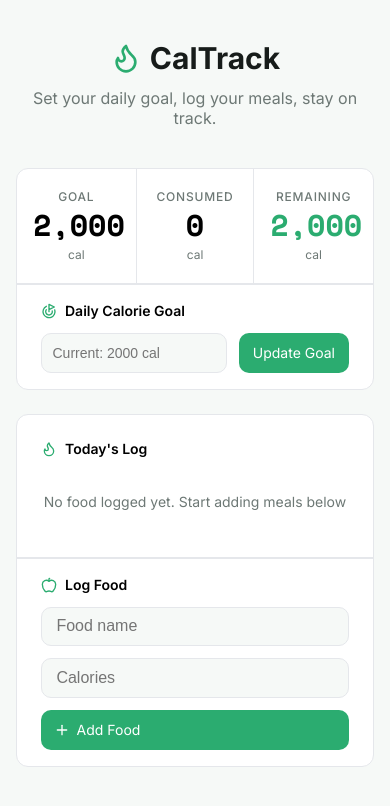
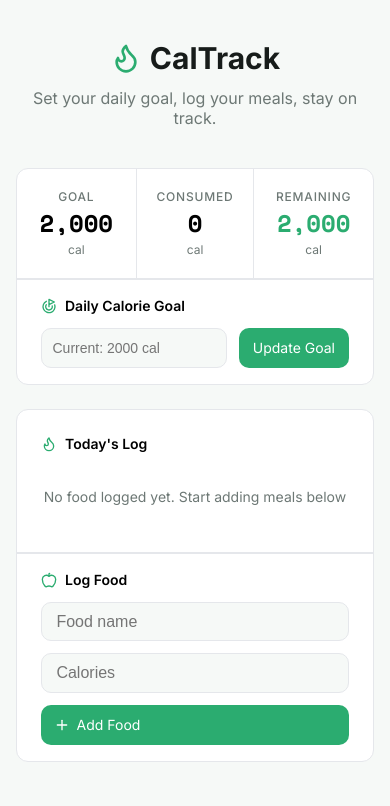
Before and after one commit to dbrah-design/calorie-tracker, a React (Vite) app: page / in a window 390 px wide. Shown: the top 806 px of the page. Built offline with nearby package versions, Linux system fonts and the light colour scheme.

Commit message:
Changed font size of cal number style to be smaller on mobile

```diff
--- a/src/App.css
+++ b/src/App.css
@@ -90,8 +90,8 @@
 }
 
 .cal-number-style {
-  font-size: 1.875rem;
-  line-height: 2.25rem;
+  font-size: 1.5rem;
+  line-height: 2rem;
   font-family: var(--primary-font);
 }
 
@@ -304,6 +304,11 @@ Not going to add that for yet. Going to keep it simple for now */
     line-height: 2.5rem;
   }
 
+  .cal-number-style {
+    font-size: 1.875rem;
+    line-height: 2.25rem;
+  }
+
   .log-food-form {
     flex-direction: row;
   }
```
